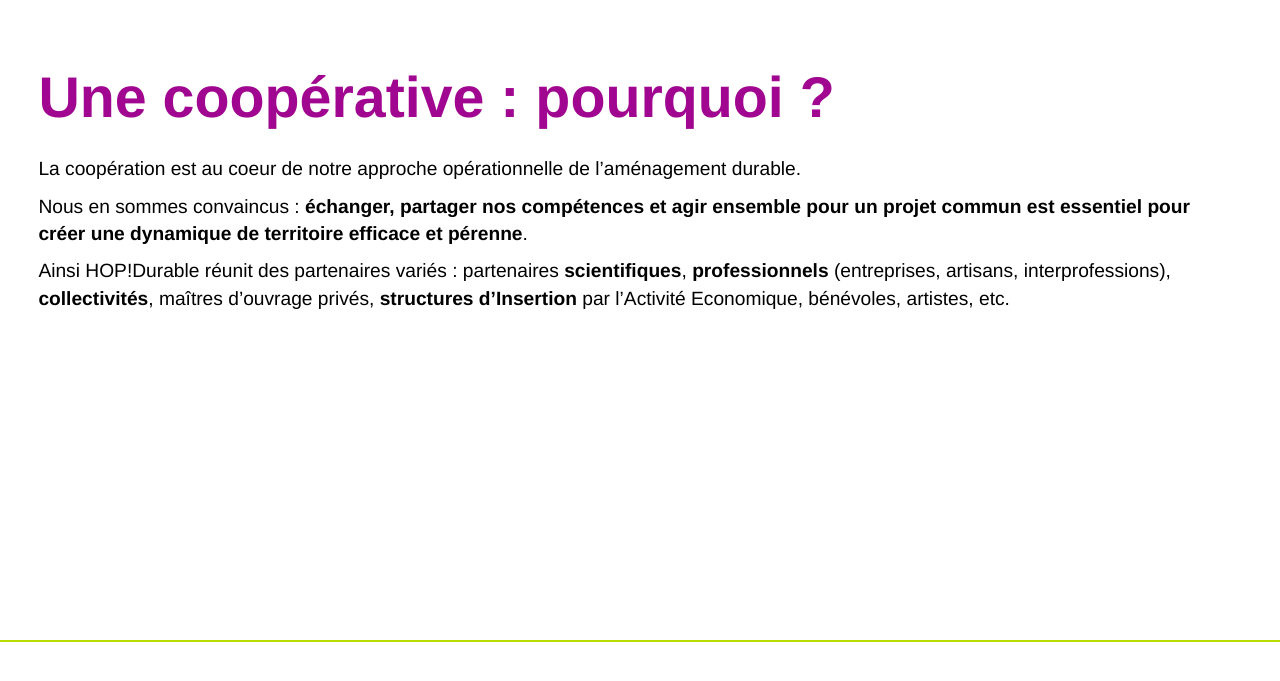
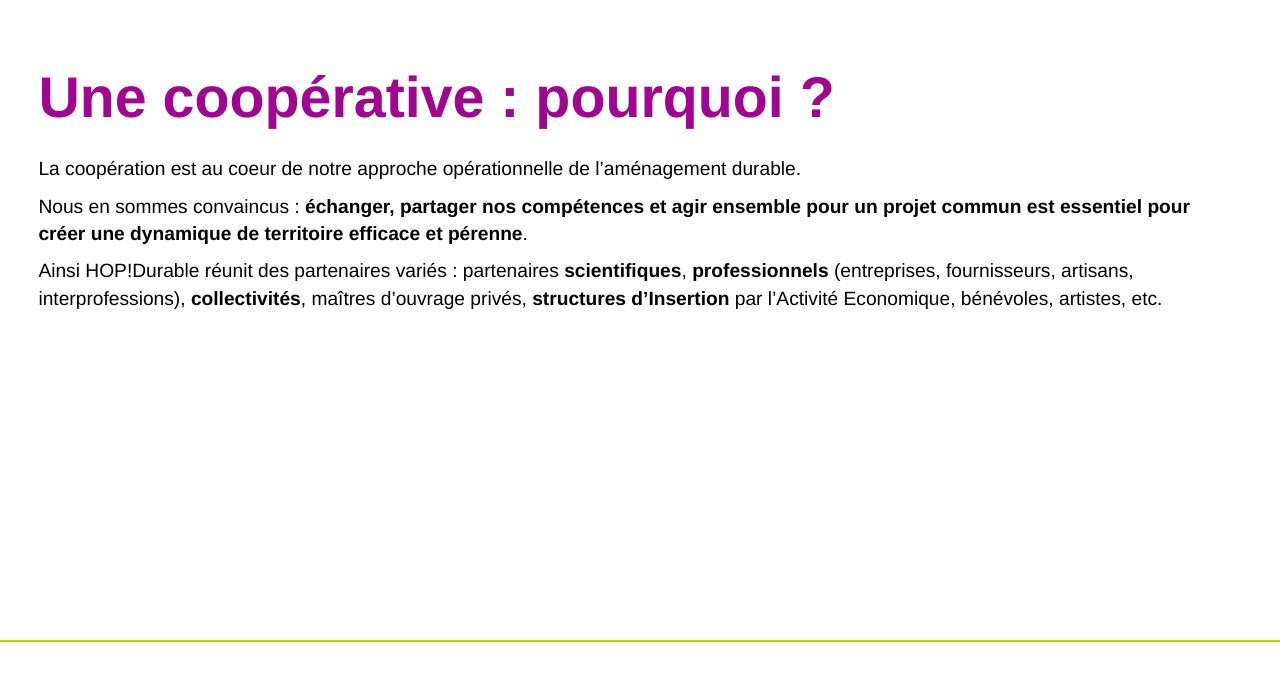
Before and after one commit to pierrenault/hopdurable.github.io, a Jekyll site: the page built from index.md, in a window 1280 px wide and 900 px high, scrolled down 2960 px. Shown: the top 681 px of the window. Built offline with Jekyll 4.4.1, drawn with Linux system fonts in a browser that asks for light colours; some of the changed text lies outside the part shown.

Commit message:
Update index.md

```diff
--- a/index.md
+++ b/index.md
@@ -18,7 +18,7 @@
 
 ## Créer des espaces durables
 
-  - de haute qualité paysagère
+###  - de haute qualité paysagère
   - à pédagogie active
   - aux coûts optimisés
   - par une coopération win/win avec des acteurs locaux et/ou métier
@@ -46,7 +46,7 @@
 
 Nous en sommes convaincus : **échanger, partager nos compétences et agir ensemble pour un projet commun est essentiel pour créer une dynamique de territoire efficace et pérenne**.
 
-Ainsi HOP!Durable réunit des partenaires variés : partenaires **scientifiques**, **professionnels** (entreprises, artisans, interprofessions), **collectivités**, maîtres d’ouvrage privés, **structures d’Insertion** par l’Activité Economique, bénévoles, artistes, etc.
+Ainsi HOP!Durable réunit des partenaires variés : partenaires **scientifiques**, **professionnels** (entreprises, fournisseurs, artisans, interprofessions), **collectivités**, maîtres d’ouvrage privés, **structures d’Insertion** par l’Activité Economique, bénévoles, artistes, etc.
 </section>
 
 <section markdown="1">
```
